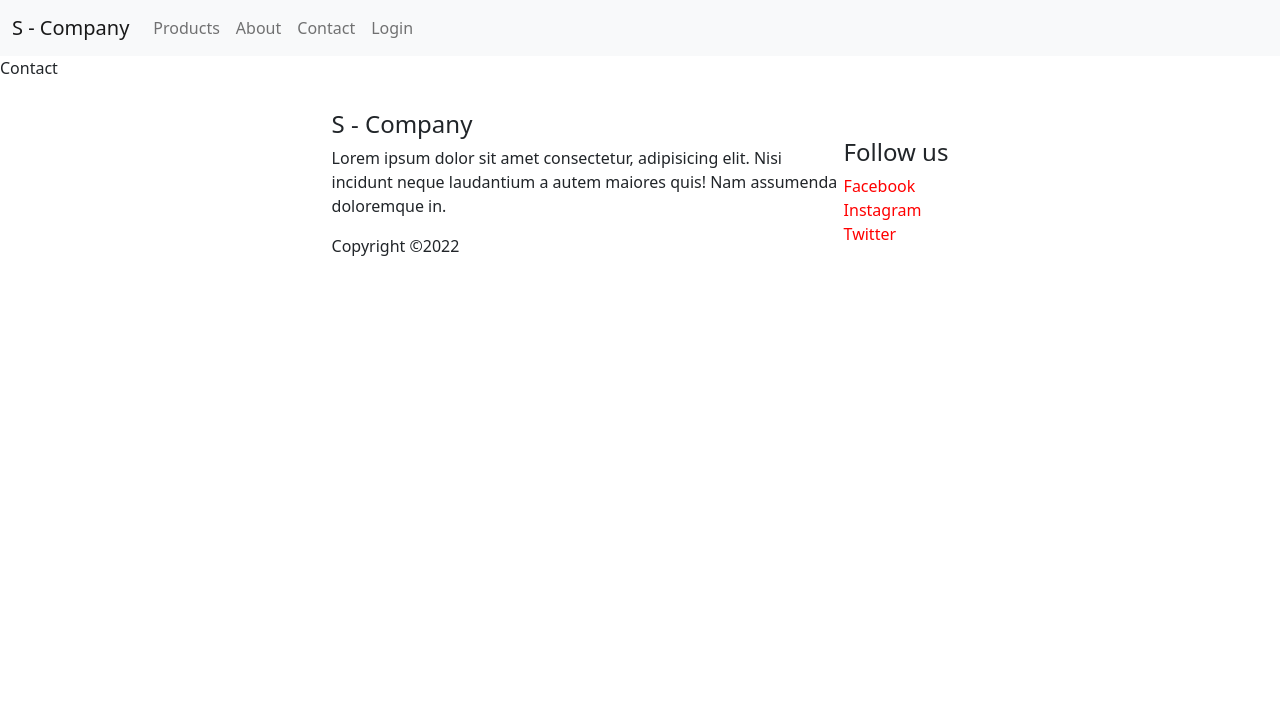
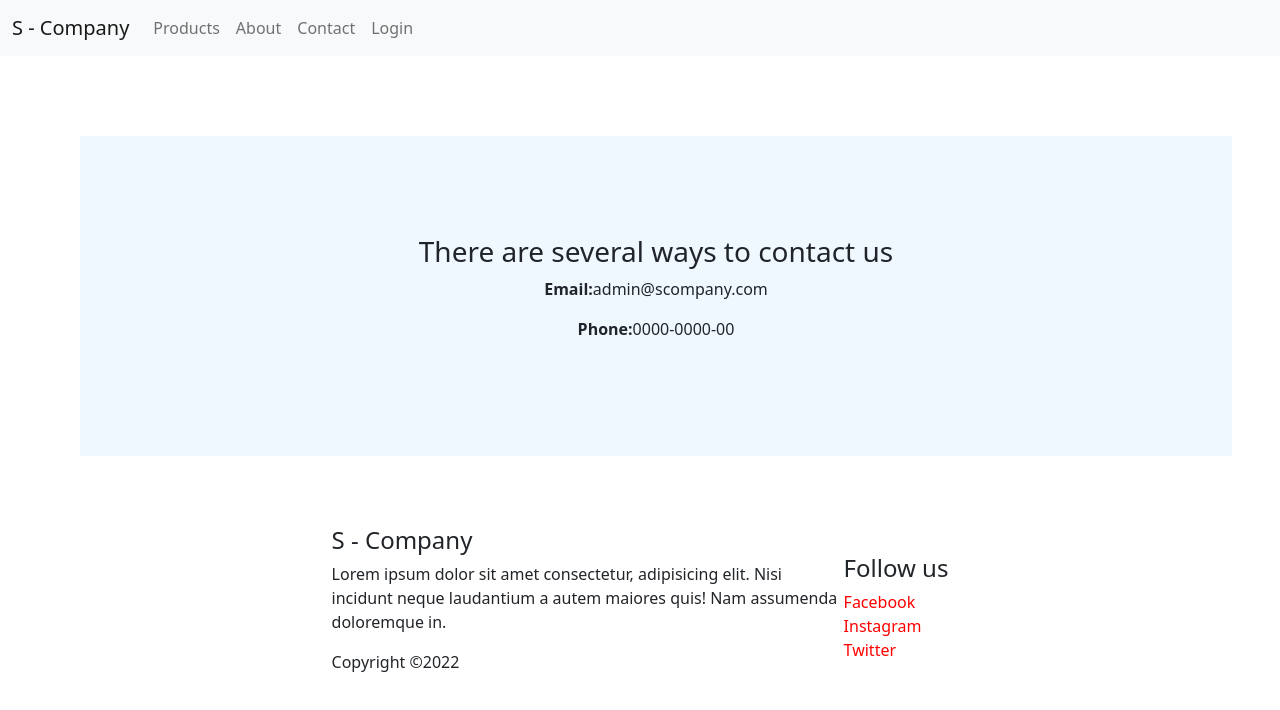
Before and after one commit to h-shukla/s-company, a React (Create React App) app in the folder frontend/: page /contact in a window 1280 px wide. Shown: the top 710 px of the page. Built offline with nearby package versions, Linux system fonts and the light colour scheme.

Commit message:
Complete about and contact page and add global styling to all components as well

```diff
--- a/frontend/src/components/About.js
+++ b/frontend/src/components/About.js
@@ -1,8 +1,12 @@
 import React from 'react'
+import '../styles/Contact.css'
 
 const About = () => {
   return (
-    <div>About</div>
+    <div className="container d-flex flex-column center">
+      <h3 >About us</h3>
+      <p>Lorem ipsum dolor sit amet consectetur adipisicing elit. In repellendus ex illum cumque, perferendis dolore quidem quis est aut eaque voluptate! Labore, aut asperiores! Labore ducimus harum eveniet, voluptatem modi ad aut? Iure recusandae unde, nulla reiciendis ullam cumque eos neque nisi odit numquam sint vero in iste nobis consectetur nostrum dolore, eum deleniti quam? Necessitatibus incidunt fugiat voluptas laborum iusto explicabo quam aspernatur dignissimos rerum quibusdam assumenda, sequi pariatur. Quae obcaecati impedit cumque facere ipsa culpa, quaerat, in expedita libero fuga illo recusandae. Omnis accusamus velit rerum magni in, doloribus laudantium, temporibus ab esse dolore iure, hic sit!</p>
+    </div>
   )
 }
 
--- a/frontend/src/components/Contact.js
+++ b/frontend/src/components/Contact.js
@@ -1,8 +1,13 @@
 import React from 'react'
+import '../styles/Contact.css'
 
 const Contact = () => {
   return (
-    <div>Contact</div>
+    <div className="container d-flex flex-column center">
+      <h3>There are several ways to contact us</h3>
+      <p><b>Email:</b>admin@scompany.com</p>
+      <p><b>Phone:</b>0000-0000-00</p>
+    </div>
   )
 }
 
--- a/frontend/src/components/Products.js
+++ b/frontend/src/components/Products.js
@@ -31,11 +31,13 @@ const Products = () => {
   const onClickNextPage = () => {
     setPage(page + 1);
     setLoading(true)
+    window.scrollTo({ top: 0, left: 0, behavior: 'smooth' });
   }
 
   const onPreviousClick = () => {
     setPage(page - 1)
     setLoading(true)
+    window.scrollTo({ top: 0, left: 0, behavior: 'smooth' });
   }
 
   return (
--- /dev/null
+++ b/frontend/src/styles/Contact.css
@@ -0,0 +1,7 @@
+.container {
+  background-color: aliceblue;
+  min-height: 40vh;
+  margin: 5rem;
+  padding: 2rem;
+  max-width: 90vw;
+}
```
Also changed, not shown: 1 other file (tests, documents, lock files or other folders).
